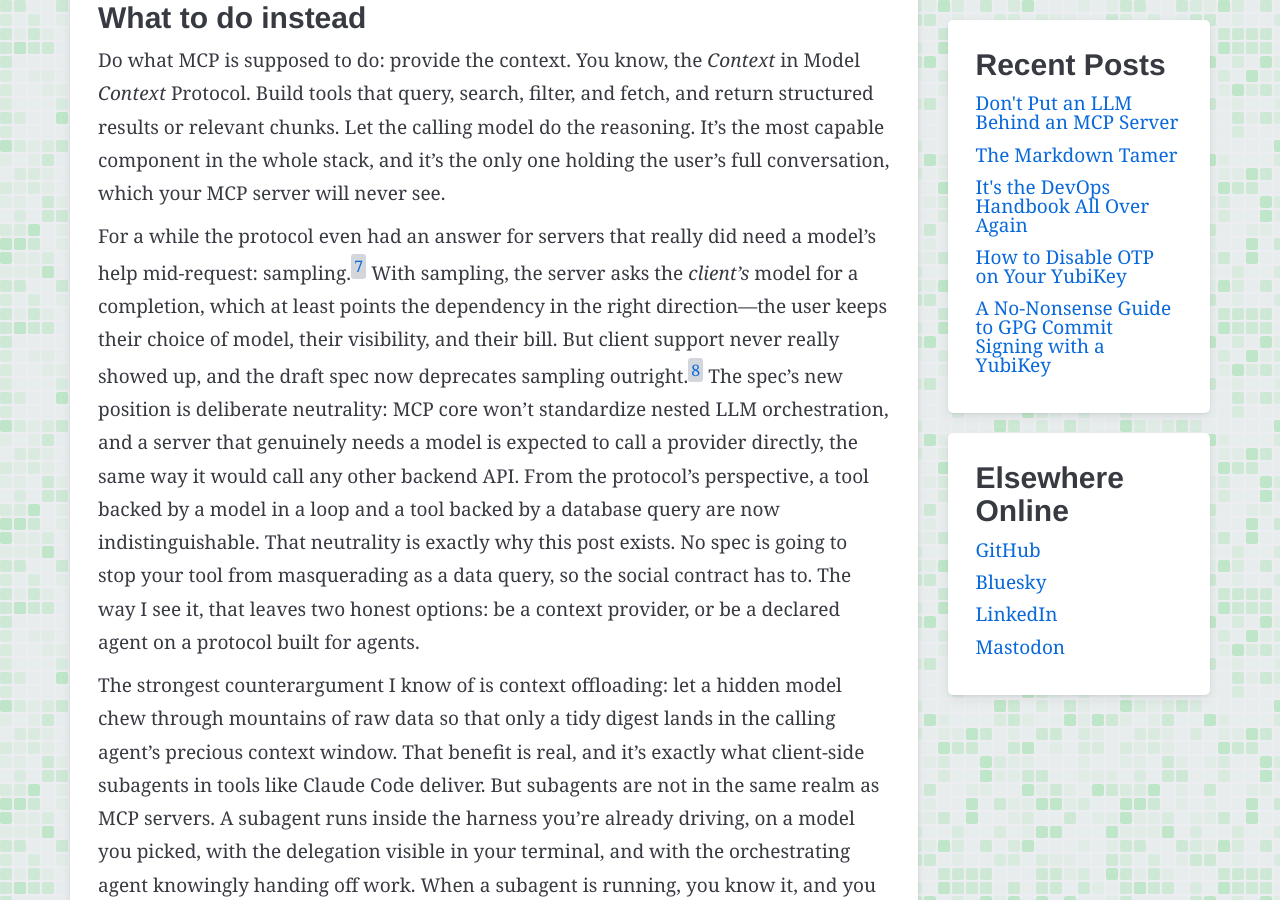
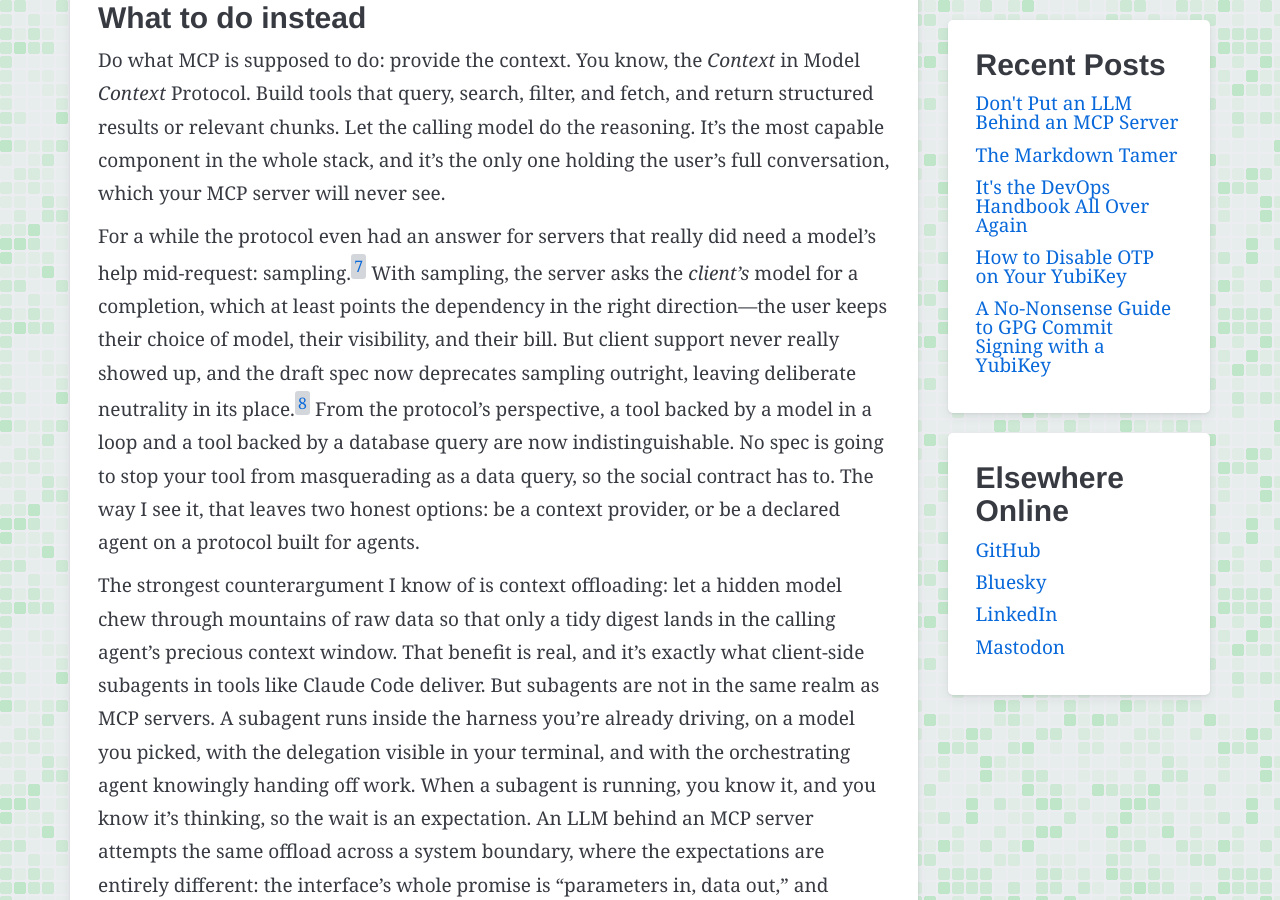
Before and after one commit to ryanspletzer/ryanspletzer.github.io, a Jekyll site: the page built from _posts/2026-07-11-dont-put-an-llm-behind-an-mcp-server.md, in a window 1280 px wide and 900 px high, scrolled down 4102 px. Built offline with Jekyll 4.4.1, drawn with Linux system fonts in a browser that asks for light colours.

Commit message:
Trim sampling passage; move spec detail to footnote
Co-Authored-By: Claude Fable 5 <noreply@anthropic.com>

```diff
--- a/_posts/2026-07-11-dont-put-an-llm-behind-an-mcp-server.md
+++ b/_posts/2026-07-11-dont-put-an-llm-behind-an-mcp-server.md
@@ -212,16 +212,11 @@ With sampling, the server asks the *client's* model for a completion,
 which at least points the dependency in the right direction—the
 user keeps their choice of model, their visibility, and their bill.
 But client support never really showed up,
-and the draft spec now deprecates sampling outright.[^sampling-deprecated]
-The spec's new position is deliberate neutrality:
-MCP core won't standardize nested LLM orchestration,
-and a server that genuinely needs a model is expected to call a provider
-directly,
-the same way it would call any other backend API.
+and the draft spec now deprecates sampling outright,
+leaving deliberate neutrality in its place.[^sampling-deprecated]
 From the protocol's perspective,
 a tool backed by a model in a loop
 and a tool backed by a database query are now indistinguishable.
-That neutrality is exactly why this post exists.
 No spec is going to stop your tool from masquerading as a data query,
 so the social contract has to.
 The way I see it, that leaves two honest options:
```
